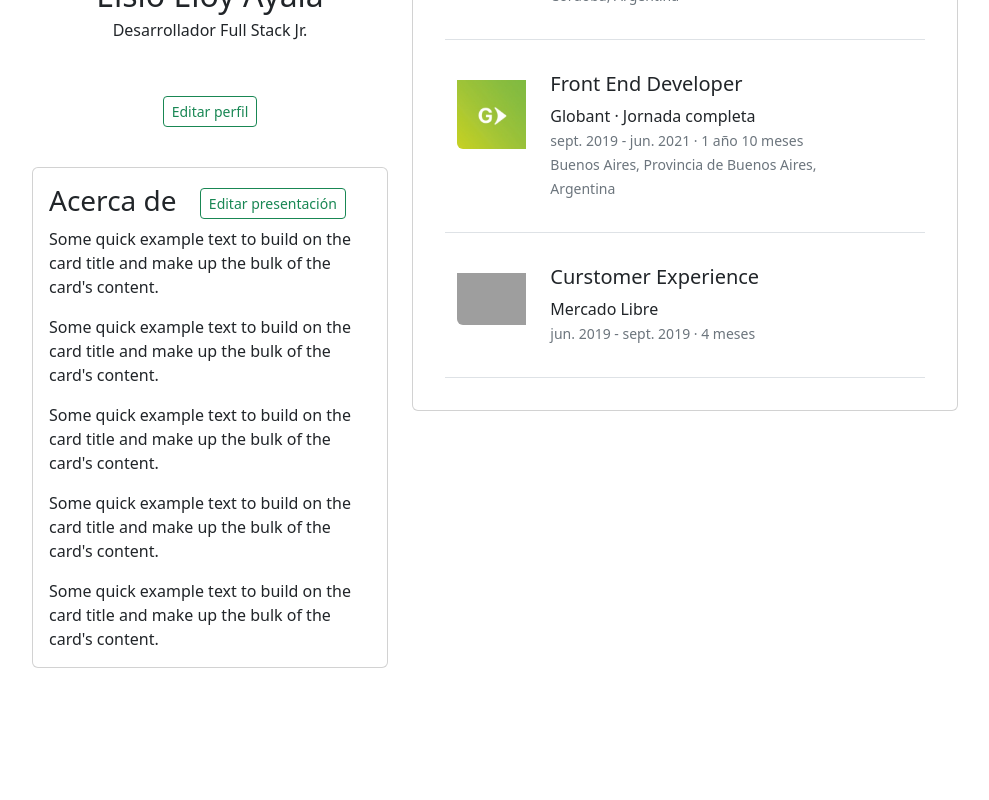
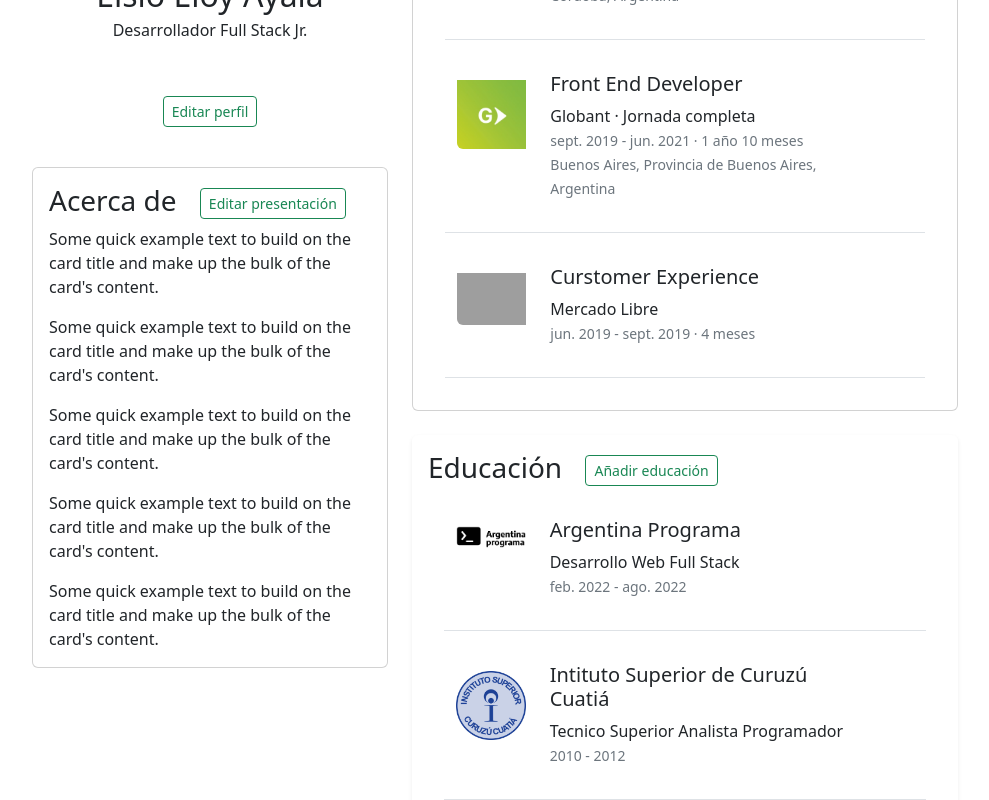
Before and after one commit to ElsioAyala/portfolio-FrontEnd, an Angular app: page / in a window 1280 px wide. Shown: the part 536-1336 px from the top of the page, without its empty margins (50-1039 px from the left). Before the commit the page ends 1204 px from the top, so only its background shows below. Built offline with nearby package versions, Linux system fonts and the light colour scheme; grey boxes are pictures that could not be loaded.

Commit message:
creación componente education

```diff
--- /dev/null
+++ b/src/app/modules/home/components/education-items/education-items.component.html
@@ -0,0 +1,62 @@
+<article class="row border-bottom m-lg-3">
+    <div class="col-11">
+      <div class="card mb-3 border-0" style="max-width: 540px;">
+        <div class="row g-0">
+          <div class="col-2">
+            <img src="./assets/Logo-black.png" class="img-fluid rounded-start pt-4" alt="...">
+          </div>
+          <div class="col-10">
+            <div class="card-body ps-4">
+              <h5 class="card-title">Argentina Programa</h5>
+              <p class="card-text mb-0">Desarrollo Web Full Stack</p>
+              <p class="card-text mb-0"><small class="text-muted">feb. 2022 - ago. 2022</small></p>
+            </div>
+          </div>
+        </div>
+      </div>
+    </div>
+    <div class="col-1">
+      <div class="dropdown pt-2 edit">
+        <button class="btn float-end" type="button" id="dropdownMenuButton1" data-bs-toggle="dropdown" aria-expanded="false">
+          <i class="fa-solid fa-ellipsis-vertical"></i>
+        </button>
+        <ul class="dropdown-menu dropdown-menu-end" aria-labelledby="dropdownMenuButton1">
+          <li><a class="dropdown-item" href="#"><i class="fa-solid fa-pen-to-square"></i> Editar</a></li>
+          <li><a class="dropdown-item" href="#"><i class="fa-solid fa-trash"></i> Eliminar</a></li>
+        </ul>
+      </div>
+
+    </div>
+
+  </article>
+  <article class="row border-bottom m-lg-3">
+    <div class="col-11">
+      <div class="card mb-3 border-0" style="max-width: 540px;">
+        <div class="row g-0">
+          <div class="col-2">
+            <img src="./assets/Int. Curuzú Cuatiá.jpg" class="img-fluid rounded-start pt-4" alt="...">
+          </div>
+          <div class="col-10">
+            <div class="card-body ps-4">
+              <h5 class="card-title">Intituto Superior de Curuzú Cuatiá</h5>
+              <p class="card-text mb-0">Tecnico Superior Analista Programador</p>
+              <p class="card-text mb-0"><small class="text-muted">2010 - 2012</small></p>
+            </div>
+          </div>
+        </div>
+      </div>
+    </div>
+    <div class="col-1">
+      <div class="dropdown pt-2 edit">
+        <button class="btn float-end" type="button" id="dropdownMenuButton1" data-bs-toggle="dropdown" aria-expanded="false">
+          <i class="fa-solid fa-ellipsis-vertical"></i>
+        </button>
+        <ul class="dropdown-menu dropdown-menu-end" aria-labelledby="dropdownMenuButton1">
+          <li><a class="dropdown-item" href="#"><i class="fa-solid fa-pen-to-square"></i> Editar</a></li>
+          <li><a class="dropdown-item" href="#"><i class="fa-solid fa-trash"></i> Eliminar</a></li>
+        </ul>
+      </div>
+
+    </div>
+
+  </article>
--- /dev/null
+++ b/src/app/modules/home/components/education-items/education-items.component.ts
@@ -0,0 +1,15 @@
+import { Component, OnInit } from '@angular/core';
+
+@Component({
+  selector: 'app-education-items',
+  templateUrl: './education-items.component.html',
+  styleUrls: ['./education-items.component.css']
+})
+export class EducationItemsComponent implements OnInit {
+
+  constructor() { }
+
+  ngOnInit(): void {
+  }
+
+}
--- /dev/null
+++ b/src/app/modules/home/components/education/education.component.html
@@ -0,0 +1,6 @@
+<section class="card mt-4 border-0 shadow-sm rounded" id="educacion">
+    <div class="card-body">
+      <h3 class="card-title">Educación <button type="button" class="btn btn-outline-success btn-sm ms-3 edit">Añadir educación</button></h3>
+      <app-education-items></app-education-items>
+    </div>
+  </section>
--- /dev/null
+++ b/src/app/modules/home/components/education/education.component.ts
@@ -0,0 +1,15 @@
+import { Component, OnInit } from '@angular/core';
+
+@Component({
+  selector: 'app-education',
+  templateUrl: './education.component.html',
+  styleUrls: ['./education.component.css']
+})
+export class EducationComponent implements OnInit {
+
+  constructor() { }
+
+  ngOnInit(): void {
+  }
+
+}
--- a/src/app/modules/home/home.component.html
+++ b/src/app/modules/home/home.component.html
@@ -8,6 +8,7 @@
             </div>
             <div class="col-12 col-xl-6">
                 <app-experience></app-experience>
+                <app-education></app-education>
             </div>
         </div>
     </section>
--- a/src/app/modules/home/home.module.ts
+++ b/src/app/modules/home/home.module.ts
@@ -9,6 +9,8 @@ import { ProfileComponent } from './components/profile/profile.component';
 import { AboutComponent } from './components/about/about.component';
 import { ExperienceComponent } from './components/experience/experience.component';
 import { ExperienceItemsComponent } from './components/experience-items/experience-items.component';
+import { EducationComponent } from './components/education/education.component';
+import { EducationItemsComponent } from './components/education-items/education-items.component';
 
 
 @NgModule({
@@ -19,7 +21,9 @@ import { ExperienceItemsComponent } from './components/experience-items/experien
     ProfileComponent,
     AboutComponent,
     ExperienceComponent,
-    ExperienceItemsComponent
+    ExperienceItemsComponent,
+    EducationComponent,
+    EducationItemsComponent
   ],
   imports: [
     CommonModule,
```
Also changed, not shown: src/app/modules/home/components/education-items/education-items.component.css (added), src/app/modules/home/components/education/education.component.css (added), 2 other files (tests, documents, lock files or other folders).
